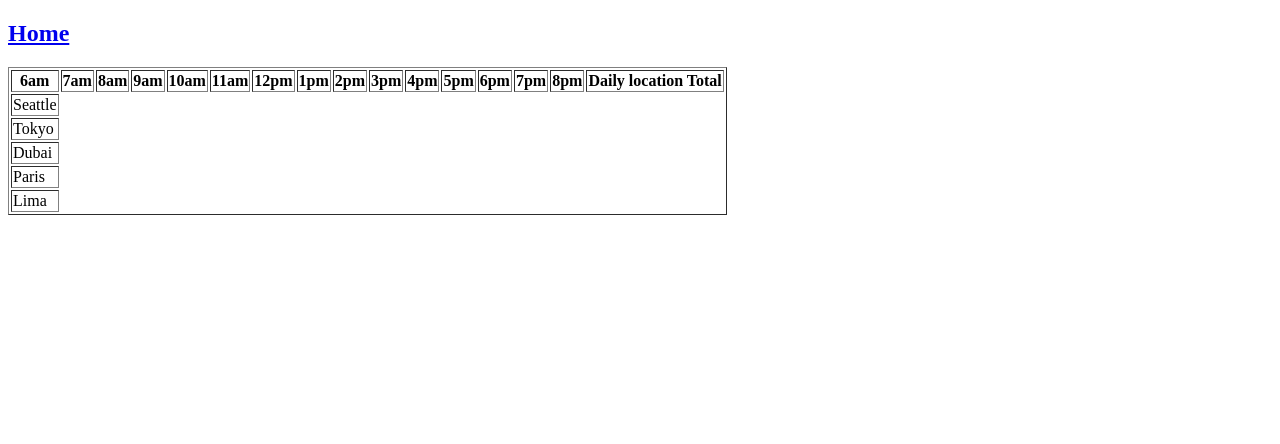
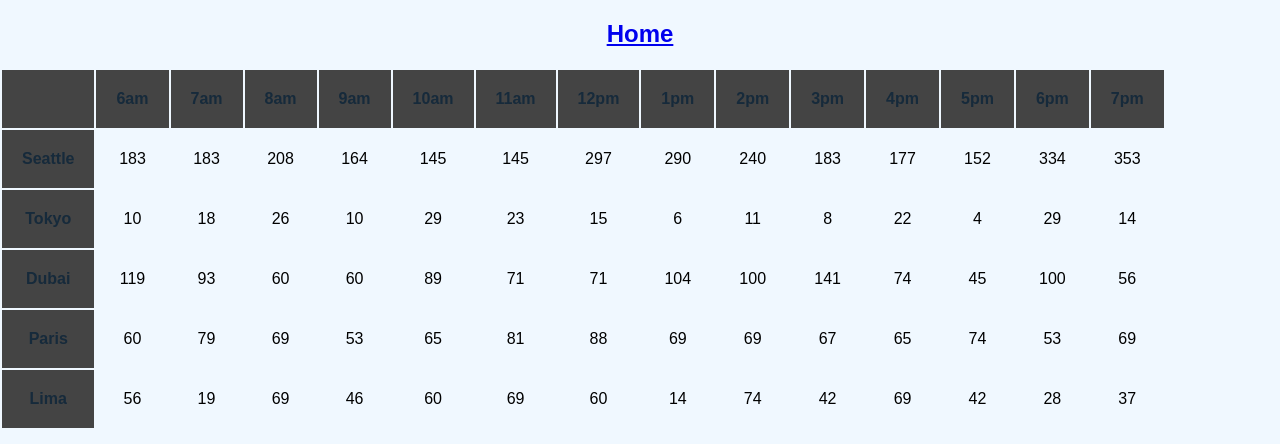
Before and after one commit to JamallM1/cookie-stand, a plain HTML site: page sales.html in a window 1280 px wide. Shown: the top 444 px of the page. Drawn offline with Linux system fonts and the light colour scheme.

Commit message:
lab7 and 8 updates added photos

```diff
--- a/js/app.js
+++ b/js/app.js
@@ -1,36 +1,88 @@
-'use strict';
-let salesData = document.getElementById('SalesData');
-console.log(salesData);
 
+let tableElem = document.getElementById('table');
+let hours = ['6am', '7am', '8am', '9am', '10am', '11am', '12pm', '1pm', '2pm', '3pm', '4pm', '5pm', '6pm', '7pm'];
+//console.log(salesData);
 
+let locations = [];
 
-let hours = ['6am', '7am', '8am', '9am', '10am', '11am', '12pm', '1pm', '2pm', '3pm', '4pm', '5pm', '6pm', '7pm'];
-
-function getRandomInt(min ,max) {
-  return Math.floor(Math.random() * (max-min+1))+min;
-}
-function storeNames ( name, minCust, maxCust, avg) {
-
+function LocationSales ( name, minCust, maxCust, avg ){
   this.name = name;
   this.minCust = minCust;
   this.maxCust = maxCust;
   this.avg = avg;
-  this.custArr = [];
   this.cookies = [];
-  this.getCust = function(){
-    for(let i = 0; i < hours.length; i++){
-      let number = getRandomInt(this.minCust, this.maxCust);
-      this.custArr.push(number);
-
-    }
 
 
+  locations.push(this);
+}
+
+LocationSales.prototype.getCustNumber = function() {
+  return Math.floor(Math.random() * (this.maxCust-this.minCust+1)+this.minCust);
+} ;
+
+LocationSales.prototype.getTotalCookies = function () {
+  for(let i = 0; i < hours.length; i++){
+    let custNum = this.getCustNumber();
+    let cookieNum = custNum * this.avg;
+    cookieNum = Math.ceil(cookieNum);
+    this.cookies.push(cookieNum);
+
   }
+};
+
+LocationSales.prototype. render = function () {
+  let row2 = document.createElement('tr');
+  tableElem.appendChild(row2);
+
+  let th2Elem = document.createElement('th');
+  th2Elem.textContent = this.name;
+  row2.appendChild(th2Elem);
+
+  for(let i = 0; i < hours.length; i++){
+    let td1Elem = document.createElement('td');
+    td1Elem.textContent = this.cookies[i];
+    row2.appendChild(td1Elem);
+  }
+};
+
+function displayHeader(){
+  let row = document.createElement('tr');
+  tableElem.appendChild(row);
+
+  let space = document.createElement('th');
+  row.appendChild(space);
+
+  for(let i = 0; i < hours.length; i++){
+    let hoursElem = document.createElement('th');
+    hoursElem.textContent = hours[i];
+    row.appendChild(hoursElem);
+  }
+}
 
 
 
+// let number = getRandomInt(this.minCust, this.maxCust);
+// this.custArr.push(number);
 
+new LocationSales('Seattle', 23, 65, 6.3);
+new LocationSales('Tokyo', 3, 24, 1.2);
+new LocationSales('Dubai', 11, 38, 3.7);
+new LocationSales('Paris', 20, 38, 2.3);
+new LocationSales('Lima', 2, 16, 4.6);
+console.log(locations);
+function renderAllLocations(){
+  for (let i = 0; i < locations.length; i++) {
+    locations[i].getTotalCookies();
+    locations[i].render();
+  }
+}
 
+displayHeader();
+renderAllLocations();
+
+// let time = document.createElement('li');
+//    time.textContent = hours[i] + - this.cookies[i] + '     cookies';
+//    salesData.appendChild(time);
 // let seattle = {
 //   name: 'Seattle',
 //   minCust: 23,
@@ -249,4 +301,4 @@ function storeNames ( name, minCust, maxCust, avg) {
 // };
 
 // lima.render();
-// lima.getCust();
+// lima.getCust(){
--- /dev/null
+++ b/reset.css
@@ -0,0 +1,48 @@
+/* http://meyerweb.com/eric/tools/css/reset/
+   v2.0 | 20110126
+   License: none (public domain)
+*/
+
+html, body, div, span, applet, object, iframe,
+h1, h2, h3, h4, h5, h6, p, blockquote, pre,
+a, abbr, acronym, address, big, cite, code,
+del, dfn, em, img, ins, kbd, q, s, samp,
+small, strike, strong, sub, sup, tt, var,
+b, u, i, center,
+dl, dt, dd, ol, ul, li,
+fieldset, form, label, legend,
+table, caption, tbody, tfoot, thead, tr, th, td,
+article, aside, canvas, details, embed,
+figure, figcaption, footer, header, hgroup,
+menu, nav, output, ruby, section, summary,
+time, mark, audio, video {
+	margin: 0;
+	padding: 0;
+	border: 0;
+	font-size: 100%;
+	font: inherit;
+	vertical-align: baseline;
+}
+/* HTML5 display-role reset for older browsers */
+article, aside, details, figcaption, figure,
+footer, header, hgroup, menu, nav, section {
+	display: block;
+}
+body {
+	line-height: 1;
+}
+ol, ul {
+	list-style: none;
+}
+blockquote, q {
+	quotes: none;
+}
+blockquote:before, blockquote:after,
+q:before, q:after {
+	content: '';
+	content: none;
+}
+table {
+	border-collapse: collapse;
+	border-spacing: 0;
+}
--- a/sales.html
+++ b/sales.html
@@ -5,50 +5,18 @@
   <meta http-equiv="X-UA-Compatible" content="IE=edge">
   <meta name="viewport" content="width=device-width, initial-scale=1.0">
   <title>Salmon Cookies</title>
+  <link rel="stylesheet"href = "style.css">
 </head>
 <body>
   <h2><a href="index.html">Home</a></h2>
   <section id = "SalesData"></section>
-  <script src="js/app.js"></script>
-  <table id="table" border="1">
-    <tr>
-      <th>6am</th>
-      <th>7am</th>
-      <th>8am</th>
-      <th>9am</th>
-      <th>10am</th>
-      <th>11am</th>
-      <th>12pm</th>
-      <th>1pm</th>
-      <th>2pm</th>
-      <th>3pm</th>
-      <th>4pm</th>
-      <th>5pm</th>
-      <th>6pm</th>
-      <th>7pm</th>
-      <th>8pm</th>
-      <th>Daily location Total</th>
-    </tr>
-    <tr>
-      <td>Seattle</td>
-    </tr>
-
-    <tr>
-      <td>Tokyo</td>
-    </tr>
-
-    <tr>
-      <td>Dubai</td>
-    </tr>
-
-    <tr>
-      <td>Paris</td>
-    </tr>
-
-    <tr>
-      <td>Lima</td>
-    </tr>
+  <table id="table">
 
   </table>
+  <script src="js/app.js"></script>
+  <footer>
+    <h2>Salmon Shirts for Sale</h2>
+    <img src="https://raw.githubusercontent.com/codefellows/seattle-code-201d86/b403f4f40864a7500ff9213244ae58d13c46e9c8/class-08/lab-b/image-assets/shirt.jpg" alt="shirt">
+  </footer>
 </body>
 </html>
--- /dev/null
+++ b/style.css
@@ -0,0 +1,27 @@
+body {
+  margin: auto;
+  font-family: Arial, Helvetica, sans-serif;
+  text-align: center;
+  background-color: aliceblue;
+}
+
+table{
+  text-align: center;
+  border: #000;
+
+}
+
+th {
+  background-color: #444;
+  color: rgb(22, 42, 59);
+  padding: 20px;
+  border: #000;
+}
+nav ul {
+  display: flex;
+  justify-content: space-around;
+}
+nav {
+  width: 960px;
+  margin: auto;
+}
```
Also changed, not shown: index.html (+19 -4 lines).
